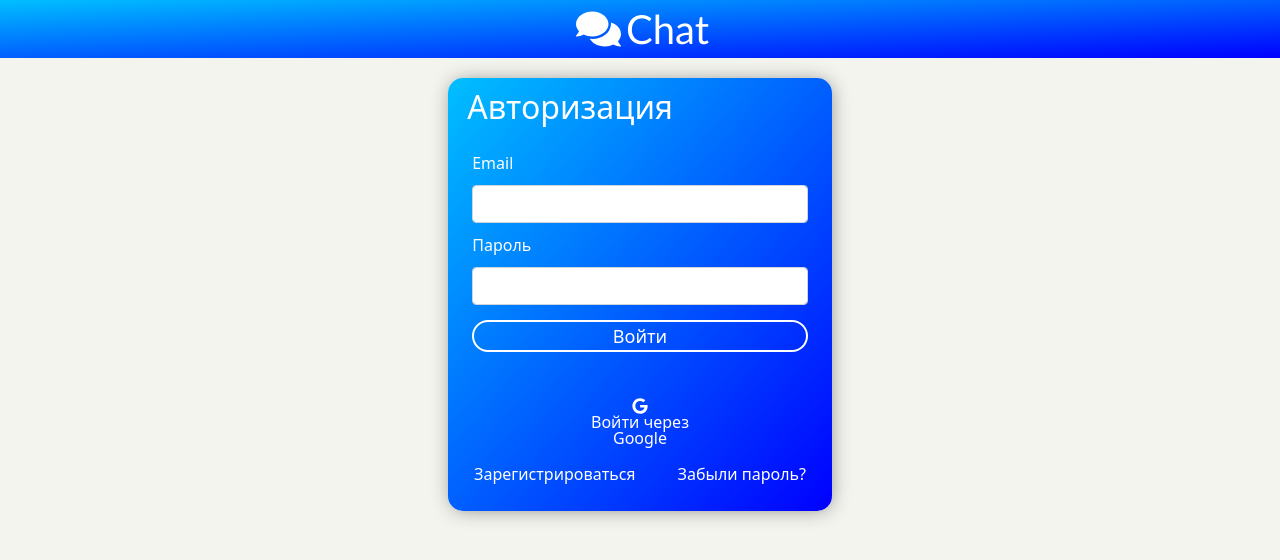
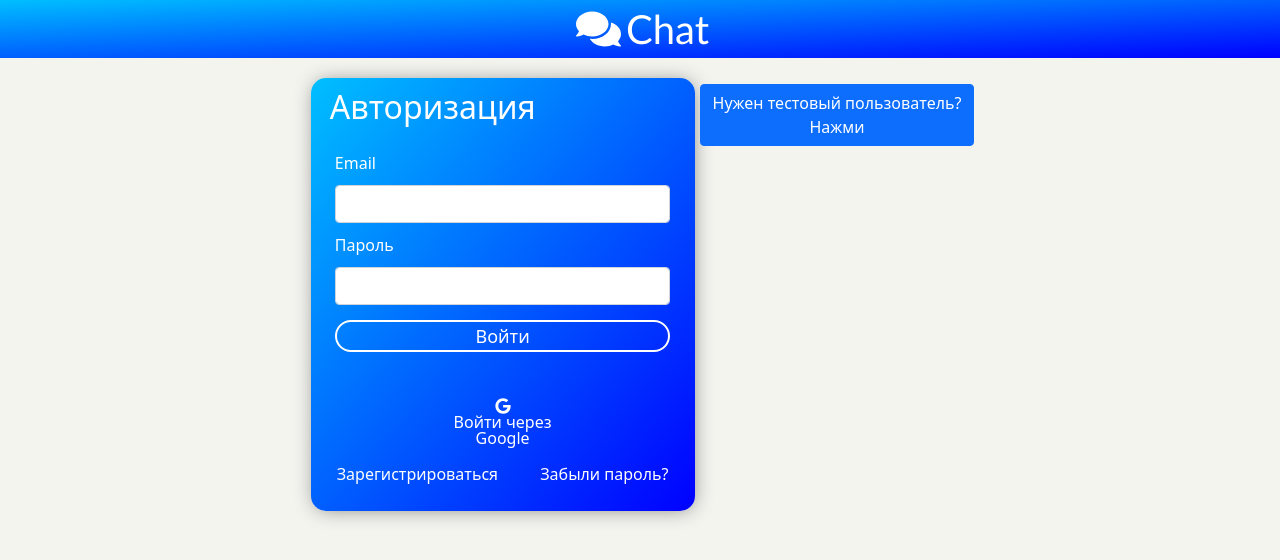
Before and after one commit to MariaZayashnikova/Chat_Web, a React (Create React App) app: page / in a window 1280 px wide. Shown: the top 560 px of the page. Built offline with nearby package versions, Linux system fonts and the light colour scheme; no server answers; what pubnub, pubnub-react would draw is missing.

Commit message:
added information about the test user to the authorization page

```diff
--- a/src/components/AuthorizationPage/AuthorizationPage.css
+++ b/src/components/AuthorizationPage/AuthorizationPage.css
@@ -1,3 +1,9 @@
+.page {
+    display: flex;
+    justify-content: center;
+    align-items: baseline;
+}
+
 .pageLogin .containerLinks__link_btnGoogle {
     width: 30%;
     border: none;
--- a/src/components/AuthorizationPage/AuthorizationPage.js
+++ b/src/components/AuthorizationPage/AuthorizationPage.js
@@ -4,6 +4,7 @@ import { Link } from 'react-router-dom'
 import { Form, FormGroup, Input, FormFeedback, Label, Button } from 'reactstrap'
 import { useFormik } from 'formik'
 import { FontAwesomeIcon } from '@fortawesome/react-fontawesome'
+import { Popover, OverlayTrigger } from 'react-bootstrap'
 import {
     fetchAuthorization,
     fetchAuthorizationViaGoogle,
@@ -63,7 +64,26 @@ function AuthorizationPage({
         fetchAuthorizationViaGoogle()
     }
 
+    const popover = (
+        <Popover id="popover-basic">
+            <Popover.Header as="h3">Тестовый пользователь</Popover.Header>
+            <Popover.Body>
+                Чтобы посмотреть проект, не указывая своих данных, Вы можете воспользоваться тестовым пользователем.<br />
+                Логин: testUser@yandex.ru<br />
+                Пароль: TestUser1<br />
+                У тестового пользователя нет прав на внесение каких-либо изменений. Тестовый пользователь предназначен только для просмотра проекта.
+            </Popover.Body>
+        </Popover>
+    );
+
+    const PromptTestUser = () => (
+        <OverlayTrigger trigger="click" placement="right" overlay={popover}>
+            <Button color="primary">Нужен тестовый пользователь?<br /> Нажми</Button>
+        </OverlayTrigger>
+    );
+
     return (
+        <div className="page">
             <div className="pageLogin">
                 <h2 className="pageLogin__titlePage">Авторизация</h2>
                 <div className="pageLogin__containerForm">
@@ -169,6 +189,10 @@ function AuthorizationPage({
                     </div>
                 </div>
             </div>
+            <div>
+                <PromptTestUser />
+            </div>
+        </div>
     )
 }
 
--- a/src/index.css
+++ b/src/index.css
@@ -29,7 +29,7 @@ code {
   flex-direction: column;
   justify-content: space-around;
   width: 30%;
-  margin: 20px auto;
+  margin: 20px 5px;
   background-image: linear-gradient(to right bottom, #00bfff, blue);
   border-radius: 15px;
   box-shadow: 1px 1px 20px -3px grey;
```
Lines whose indentation alone changed are shown as unchanged.
